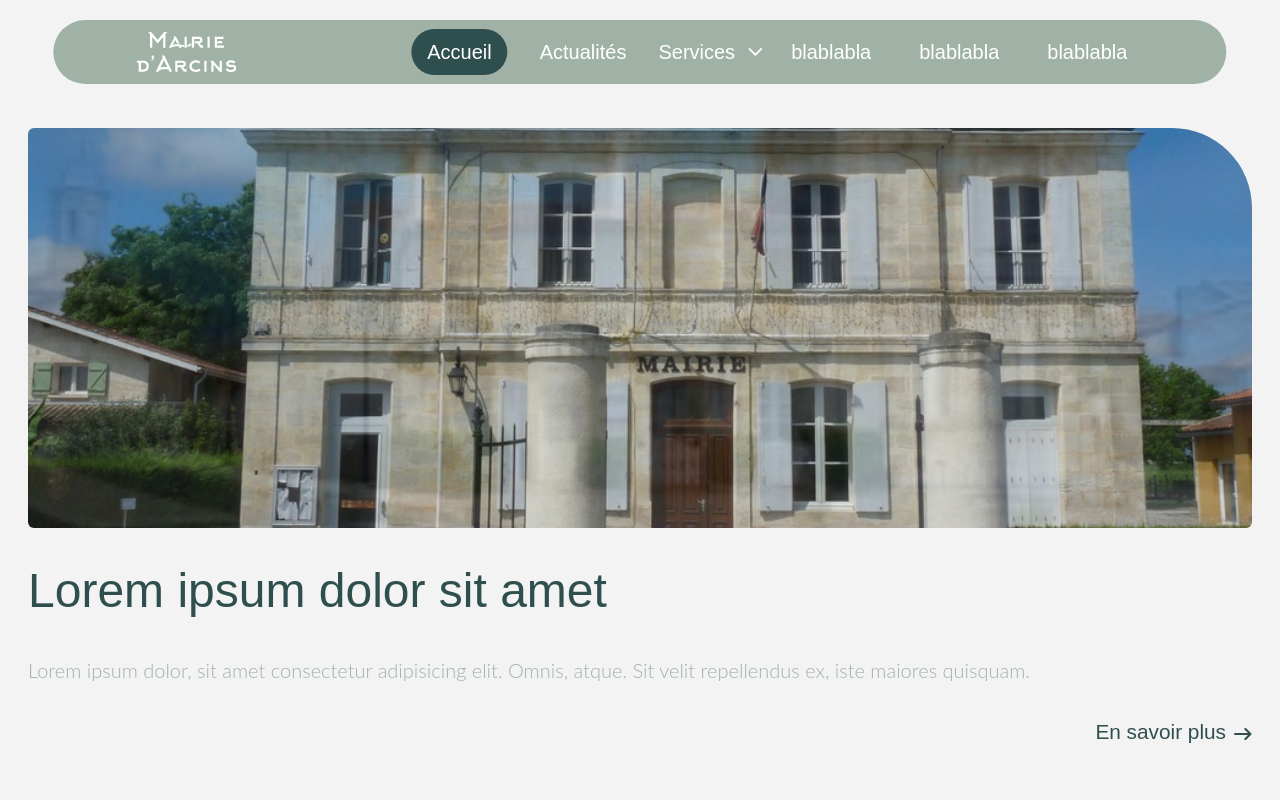
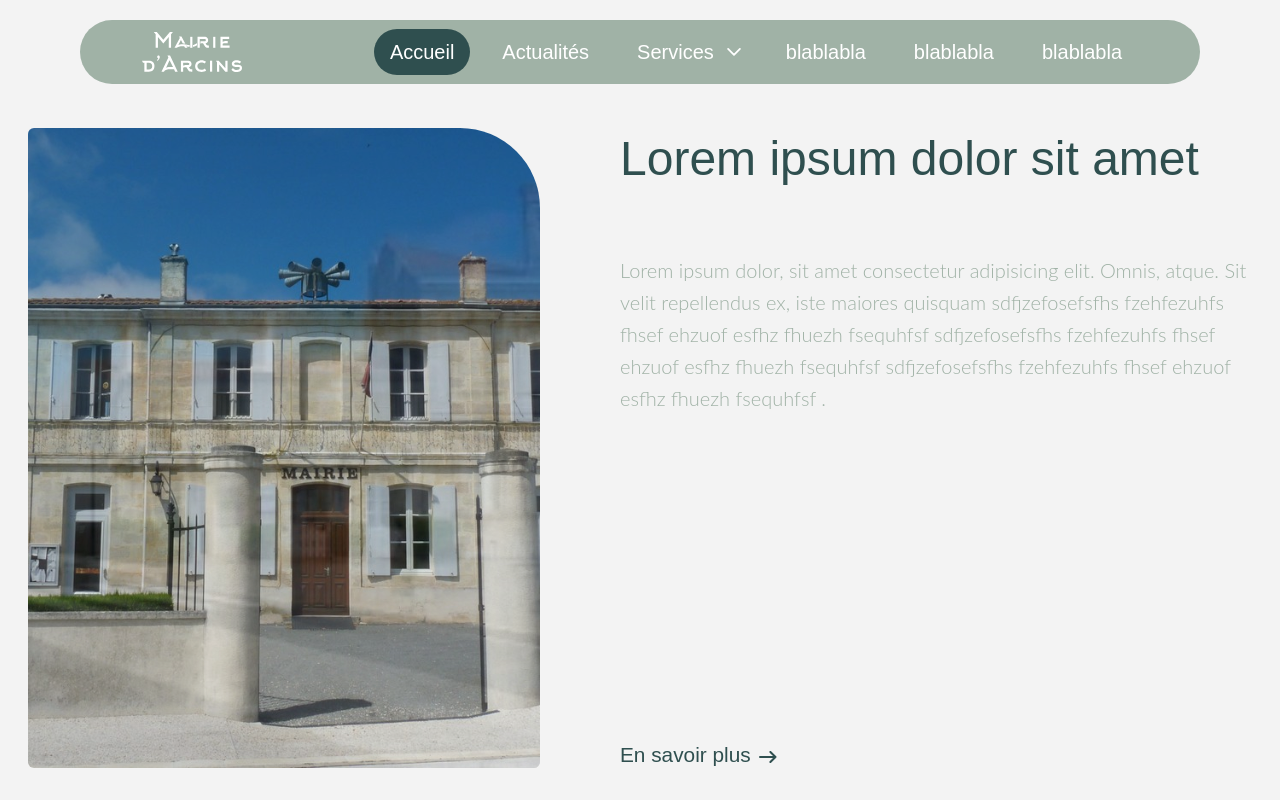
Before and after one commit to ozen2/Mairie-Arcins, a Next.js app: page / in a window 1280 px wide. Shown: the top 800 px of the page. Built offline with nearby package versions, Linux system fonts and the light colour scheme.

Commit message:
regular commit

```diff
--- a/src/app/components/navbarClient.jsx
+++ b/src/app/components/navbarClient.jsx
@@ -91,7 +91,7 @@ export default function NavbarClient() {
         ></span>
       </button>
       <nav
-        className={`${isOpen} ${isVisible} lg:fixed lg:top-5 lg:left-1/2 lg:-translate-x-1/2 lg:translate-y-0 lg:w-11/12 lg:h-16 lg:bg-[--secondary-color] lg:flex lg:flex-row lg:items-center lg:justify-around lg:rounded-full`}
+        className={`${isOpen} ${isVisible} lg:fixed lg:top-5 lg:left-1/2 lg:-translate-x-1/2 lg:translate-y-0 lg:min-w-[62rem] lg:max-w-[70rem] lg:h-16 lg:bg-[--secondary-color] lg:flex lg:flex-row lg:items-center lg:justify-around lg:rounded-full`}
       >
         <Image
           src={LogoArcins}
@@ -133,8 +133,8 @@ export default function NavbarClient() {
                 href={""}
                 className={
                   IsSubMenuClicked
-                    ? "text-white text-2xl ml-10 flex gap-4 relative pb-32 lg:pb-0 transition-all ease-in-out duration-300 lg:text-xl lg:ml-0"
-                    : "text-white text-2xl ml-10 flex gap-4 relative pb-0 lg:text-xl lg:ml-0"
+                    ? "text-white text-2xl ml-10 flex gap-4 relative pb-32 lg:pb-0 transition-all ease-in-out duration-300 lg:text-xl lg:ml-0 lg:px-4"
+                    : "text-white text-2xl ml-10 flex gap-4 relative pb-0 lg:text-xl lg:ml-0 lg:px-4"
                 }
                 onClick={toggleServices}
               >
--- a/src/app/page.jsx
+++ b/src/app/page.jsx
@@ -22,14 +22,24 @@ export default function Home() {
       </header>
       <main className="flex flex-col ml-7 mr-7">
         <article>
-          <section className="flex flex-col gap-8">
-            <div className="carousselAnim h-[clamp(24rem,50vh,60rem)] rounded-tr-[5rem] rounded-md"></div>
-            <h1 className="font-medium ">Lorem ipsum dolor sit amet</h1>
-            <p className="font-light">
-              Lorem ipsum dolor, sit amet consectetur adipisicing elit. Omnis,
-              atque. Sit velit repellendus ex, iste maiores quisquam.
-            </p>
-            <LinkGen name="En savoir plus" link="#" />
+          <section className="flex flex-col gap-8 lg:flex-row lg:gap-20">
+            <div className="carousselAnim h-[clamp(24rem,50vh,60rem)] lg:w-[32rem] lg:h-[40rem] rounded-tr-[5rem] rounded-md lg:shrink-0"></div>
+            <div className="lg:flex lg:flex-col lg:justify-between">
+              <div className="lg:flex lg:flex-col lg:gap-16">
+                <h1 className="font-medium">Lorem ipsum dolor sit amet</h1>
+                <p className="font-light">
+                  Lorem ipsum dolor, sit amet consectetur adipisicing elit.
+                  Omnis, atque. Sit velit repellendus ex, iste maiores quisquam
+                  sdfjzefosefsfhs fzehfezuhfs fhsef ehzuof esfhz fhuezh
+                  fsequhfsf sdfjzefosefsfhs fzehfezuhfs fhsef ehzuof esfhz
+                  fhuezh fsequhfsf sdfjzefosefsfhs fzehfezuhfs fhsef ehzuof
+                  esfhz fhuezh fsequhfsf .
+                </p>
+              </div>
+              <div className="lg:flex lg:justify-start">
+                <LinkGen name="En savoir plus" link="#" />
+              </div>
+            </div>
           </section>
           <h1 className="font-medium mt-20">Lorem ipsum</h1>
           <section className="flex flex-col items-center md:flex-row md:overflow-x-auto gap-8 scrollbar-none mb-10 -mx-7 px-7">
```
